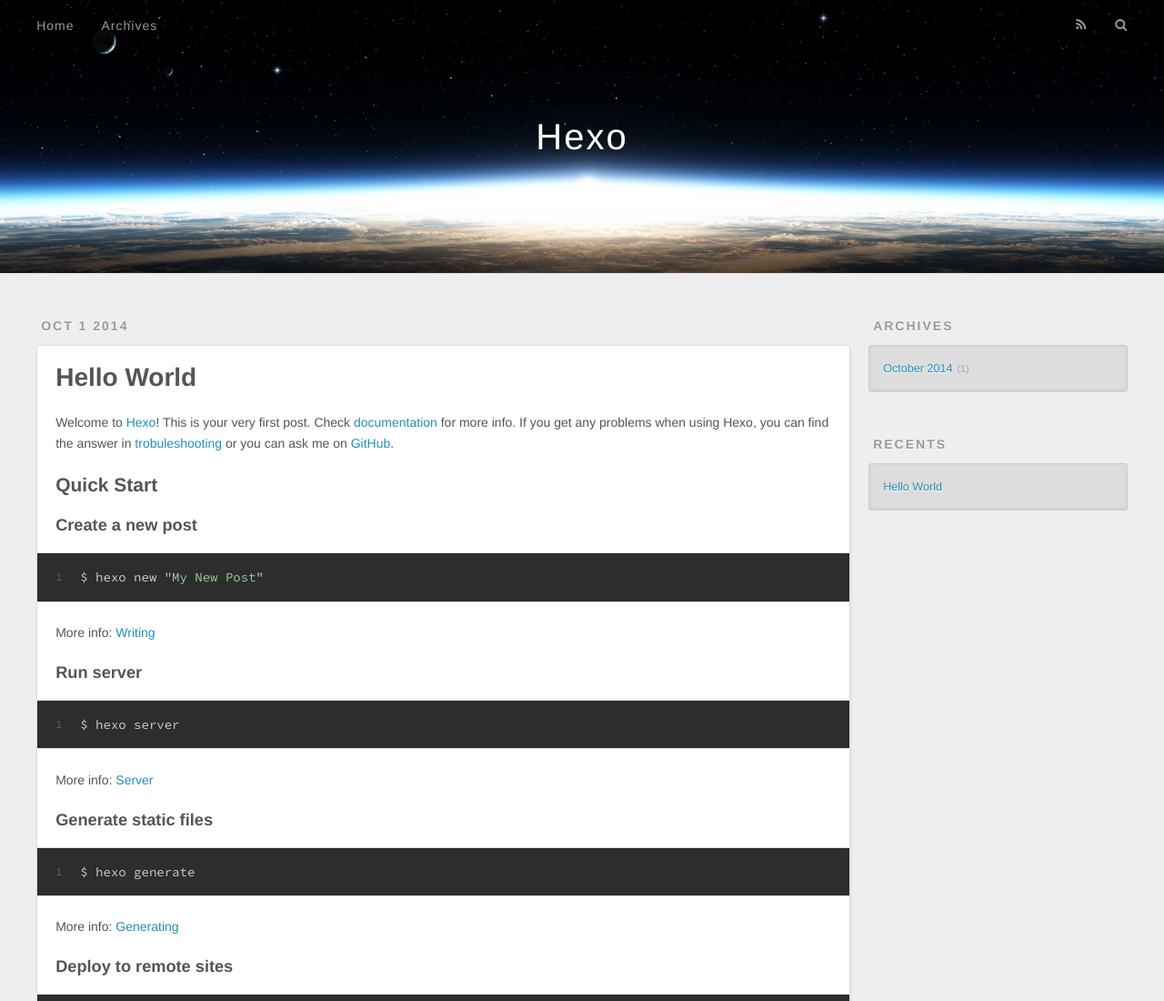
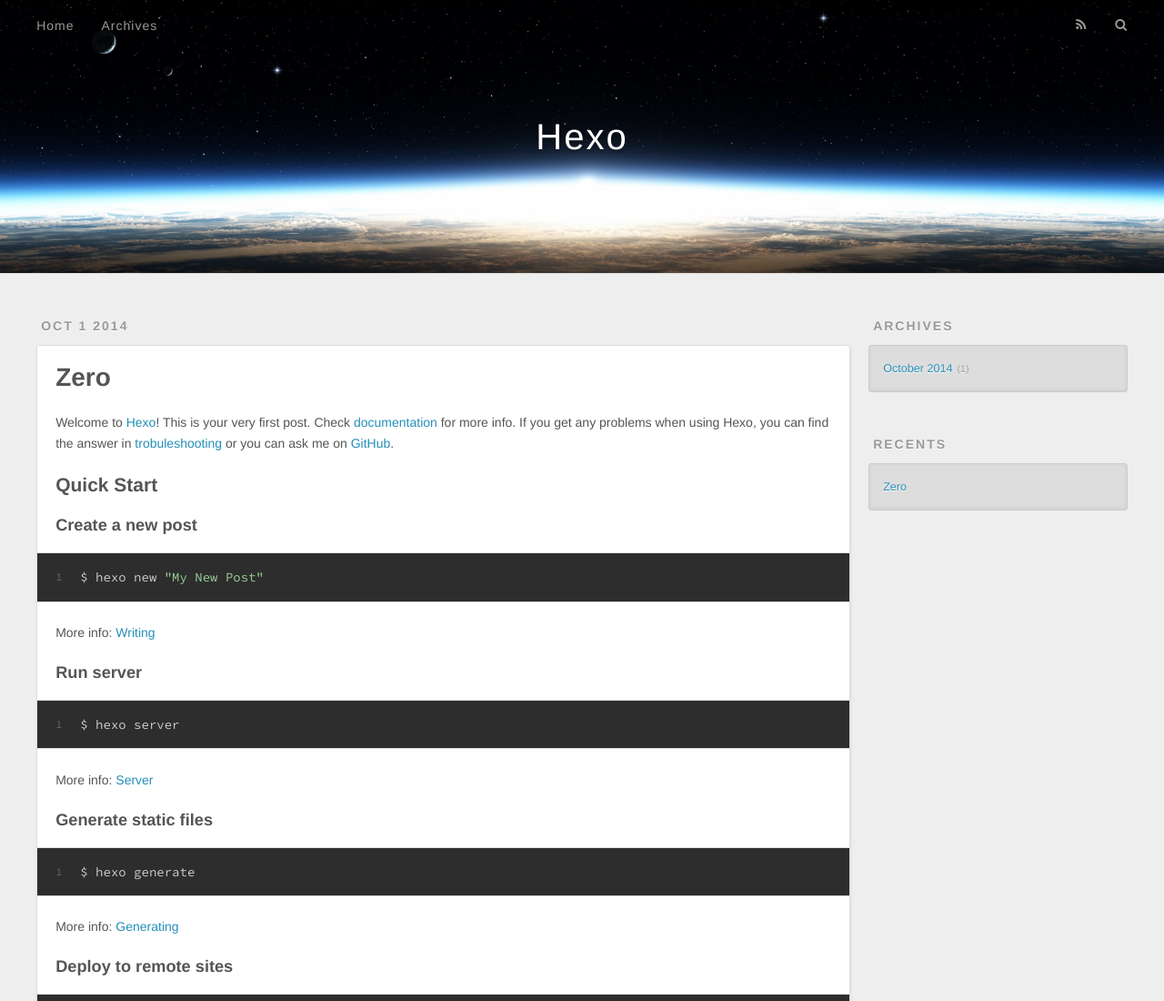
Before and after one commit to 00-Ling/00-ling.github.com, a plain HTML site: page index.html in a window 1280 px wide. Shown: the top 1100 px of the page at 91% size. Drawn offline with nearby package versions, Linux system fonts and the light colour scheme.

Commit message:
Site updated: 2014-10-01 18:07:18

```diff
--- a/index.html
+++ b/index.html
@@ -77,7 +77,7 @@
 
 
     <h1 itemprop="name">
-      <a class="article-title" href="/2014/10/01/hello-world/">Hello World</a>
+      <a class="article-title" href="/2014/10/01/hello-world/">Zero</a>
     </h1>
 
 
@@ -144,7 +144,7 @@
       <ul>
 
           <li>
-            <a href="/2014/10/01/hello-world/">Hello World</a>
+            <a href="/2014/10/01/hello-world/">Zero</a>
           </li>
 
       </ul>
```
Also changed, not shown: 2014/10/01/hello-world/index.html (+5 -5 lines), archives/2014/10/index.html (+2 -2 lines), archives/2014/index.html (+2 -2 lines), archives/index.html (+2 -2 lines).
